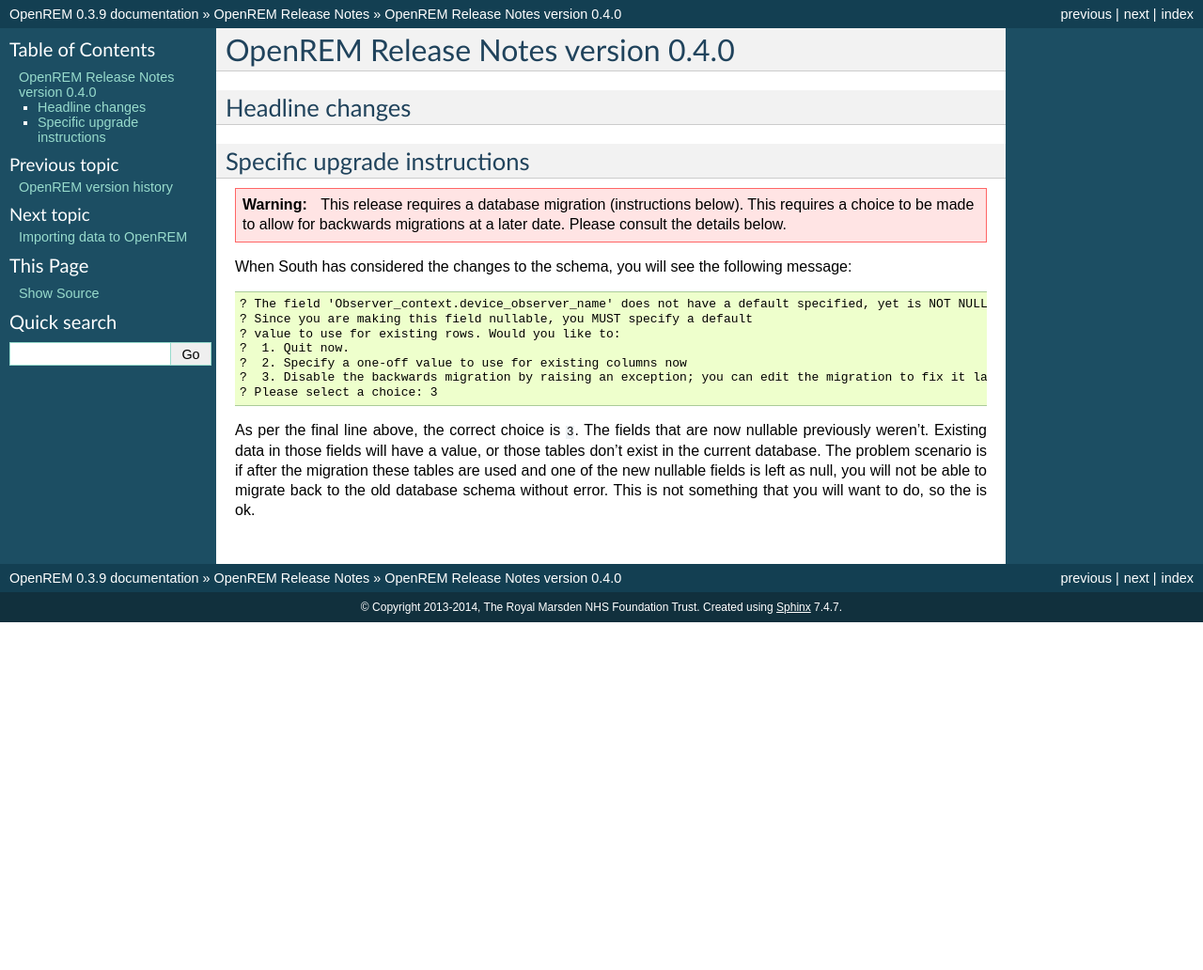
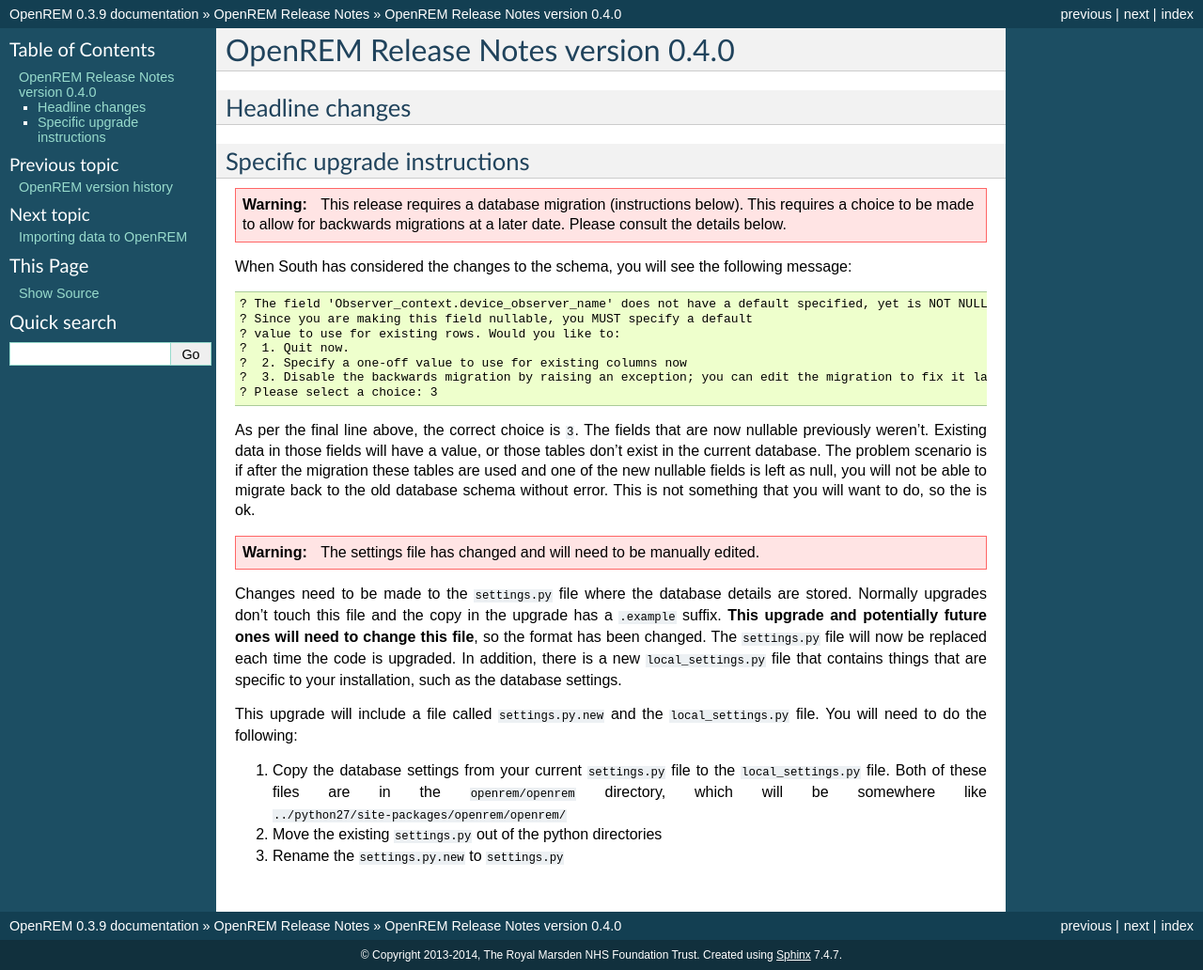
Before and after one commit to ckswilliams/modOpenREM, a Sphinx documentation site: the page built from docs/release-0.4.0.rst, in a window 1280 px wide. Shown: the whole page at 94% size. Built offline with Sphinx 7.4.7, drawn with Linux system fonts in a browser that asks for light colours; before the commit the page ends 900 px from its top, so only the background shows below that.

Commit message:
Added some provisional documentation regarding the new settings file situation. Refs #65.

```diff
--- a/docs/release-0.4.0.rst
+++ b/docs/release-0.4.0.rst
@@ -29,3 +29,22 @@
 the migration these tables are used and one of the new nullable fields is left as null,
 you will not be able to migrate back to the old database schema without error.
 This is not something that you will want to do, so the is ok.
+
+..      Warning::
+
+        The settings file has changed and will need to be manually edited.
+
+Changes need to be made to the ``settings.py`` file where the database details are stored.
+Normally upgrades don't touch this file and the copy in the upgrade has a ``.example`` suffix.
+**This upgrade and potentially future ones will need to change this file**, so the
+format has been changed. The ``settings.py`` file will now be replaced
+each time the code is upgraded. In addition, there is a new ``local_settings.py``
+file that contains things that are specific to your installation, such as the
+database settings.
+
+This upgrade will include a file called ``settings.py.new`` and the ``local_settings.py``
+file. You will need to do the following:
+
+#. Copy the database settings from your current ``settings.py`` file to the ``local_settings.py`` file. Both of these files are in the ``openrem/openrem`` directory, which will be somewhere like ``../python27/site-packages/openrem/openrem/``
+#. Move the existing ``settings.py`` out of the python directories
+#. Rename the ``settings.py.new`` to ``settings.py``
```
